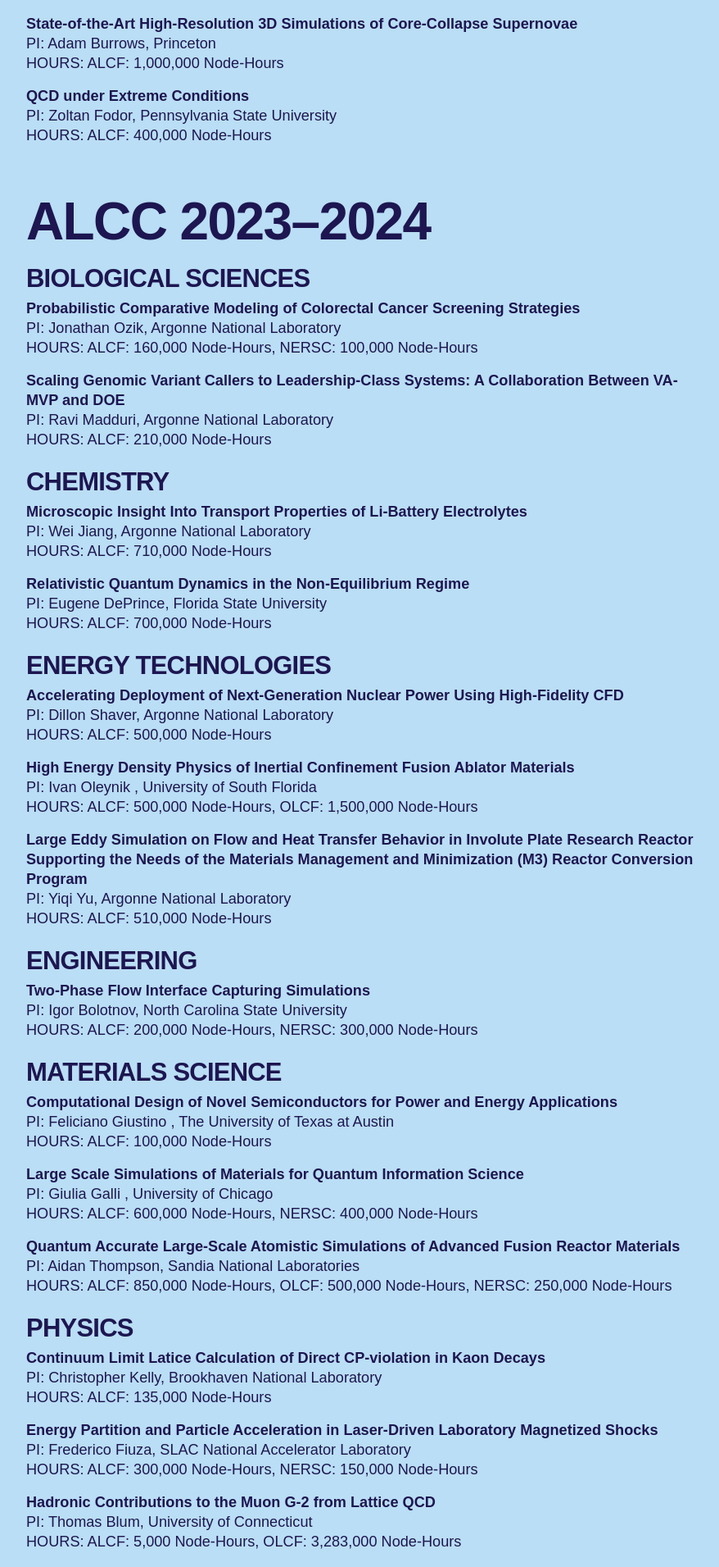
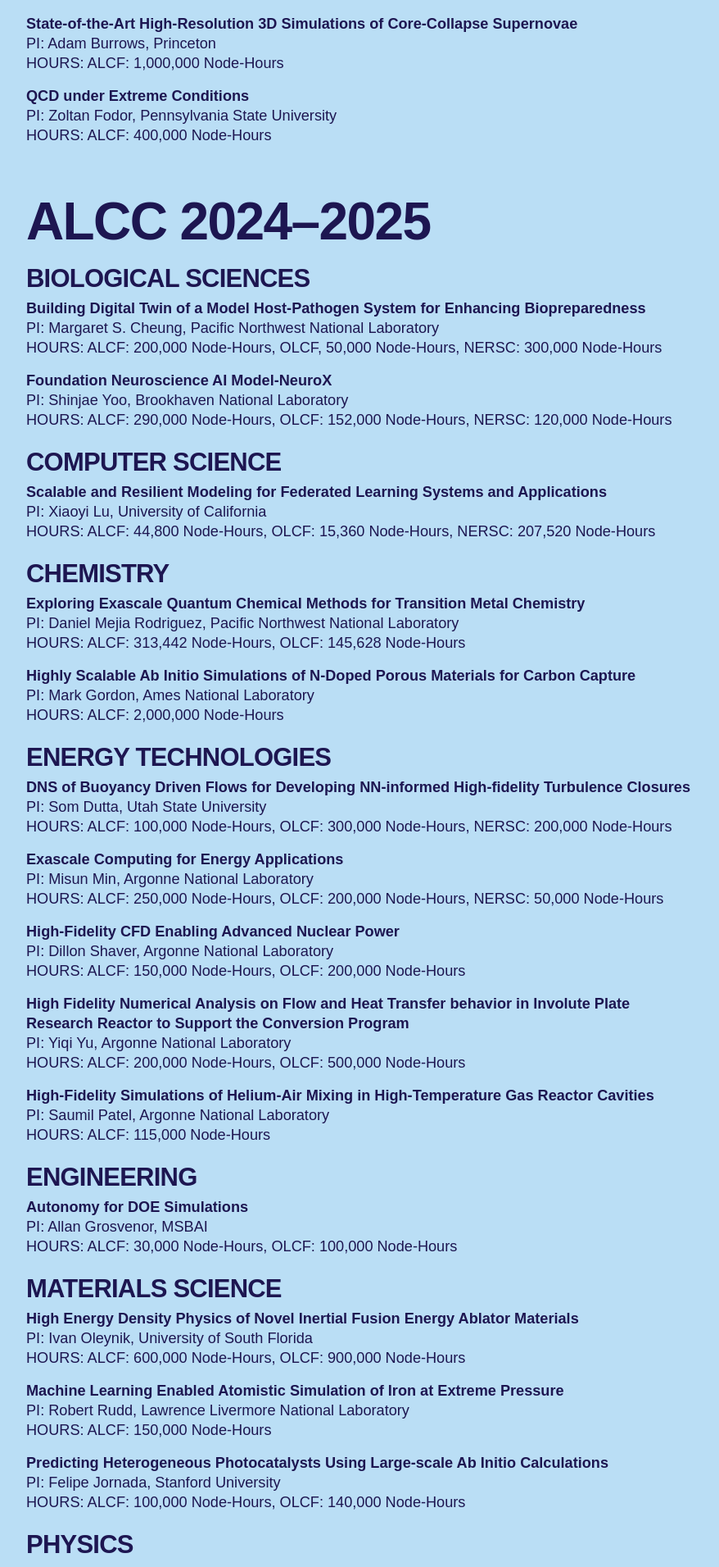
Before and after one commit to argonne-lcf/AR2024, a Jekyll site: the page built from 05_science/projects.md, in a window 1280 px wide. Shown: the part 3031-4942 px from the top of the page at 82% size, without its empty margins (303-1181 px from the left). Built offline with Jekyll 4.4.1, drawn with Linux system fonts in a browser that asks for light colours; some web fonts are replaced; some of the changed text lies outside the part shown.

Commit message:
All projects updated and section finished-LL.md

```diff
--- a/05_science/projects.md
+++ b/05_science/projects.md
@@ -154,94 +154,105 @@
 
 
 
-# ALCC 2023–2024
+# ALCC 2024–2025
 
 ## BIOLOGICAL SCIENCES
 
-### [Probabilistic Comparative Modeling of Colorectal Cancer Screening Strategies](https://www.alcf.anl.gov/science/projects/probabilistic-comparative-modeling-colorectal-cancer-screening-strategies-1)
-PI: Jonathan Ozik, Argonne National Laboratory\
-HOURS: ALCF: 160,000 Node-Hours, NERSC: 100,000 Node-Hours
+### [Building Digital Twin of a Model Host-Pathogen System for Enhancing Biopreparedness](https://www.alcf.anl.gov/science/projects/building-digital-twin-model-host-pathogen-system-enhancing-biopreparedness)
+PI: Margaret S. Cheung, Pacific Northwest National Laboratory\
+HOURS: ALCF: 200,000 Node-Hours, OLCF, 50,000 Node-Hours, NERSC: 300,000 Node-Hours
 
-### [Scaling Genomic Variant Callers to Leadership-Class Systems: A Collaboration Between VA-MVP and DOE](https://www.alcf.anl.gov/science/projects/scaling-genomic-variant-callers-leadership-class-systems-collaboration-between-va)
-PI: Ravi Madduri, Argonne National Laboratory\
-HOURS: ALCF: 210,000 Node-Hours
+### [Foundation Neuroscience AI Model-NeuroX](https://www.alcf.anl.gov/science/projects/foundation-neuroscience-ai-model-neurox)
+PI: Shinjae Yoo, Brookhaven National Laboratory\
+HOURS: ALCF: 290,000 Node-Hours, OLCF: 152,000 Node-Hours, NERSC: 120,000 Node-Hours
+
+
+
+
+## COMPUTER SCIENCE
+
+### [Scalable and Resilient Modeling for Federated Learning Systems and Applications](https://www.alcf.anl.gov/science/projects/scalable-and-resilient-modeling-federated-learning-systems-and-applications)
+PI: Xiaoyi Lu, University of California\
+HOURS: ALCF: 44,800 Node-Hours, OLCF: 15,360 Node-Hours, NERSC: 207,520 Node-Hours
+
 
 
 
 
 ## CHEMISTRY
 
-### [Microscopic Insight Into Transport Properties of Li-Battery Electrolytes](https://www.alcf.anl.gov/science/projects/microscopic-insight-transport-properties-li-battery-electrolytes-1)
-PI: Wei Jiang, Argonne National Laboratory\
-HOURS: ALCF: 710,000 Node-Hours
+### [Exploring Exascale Quantum Chemical Methods for Transition Metal Chemistry](https://www.alcf.anl.gov/science/projects/exploring-exascale-quantum-chemical-methods-transition-metal-chemistry)
+PI: Daniel Mejia Rodriguez, Pacific Northwest National Laboratory\
+HOURS: ALCF: 313,442 Node-Hours, OLCF: 145,628 Node-Hours
 
-### [Relativistic Quantum Dynamics in the Non-Equilibrium Regime](https://www.alcf.anl.gov/science/projects/relativistic-quantum-dynamics-non-equilibrium-regime)
-PI: Eugene DePrince, Florida State University\
-HOURS: ALCF: 700,000 Node-Hours
+### [Highly Scalable Ab Initio Simulations of N-Doped Porous Materials for Carbon Capture](https://www.alcf.anl.gov/science/projects/highly-scalable-ab-initio-simulations-n-doped-porous-materials-carbon-capture)
+PI: Mark Gordon, Ames National Laboratory\
+HOURS: ALCF: 2,000,000 Node-Hours
 
 
 
 
 ## ENERGY TECHNOLOGIES
 
-### [Accelerating Deployment of Next-Generation Nuclear Power Using High-Fidelity CFD](https://www.alcf.anl.gov/science/projects/accelerating-deployment-next-generation-nuclear-power-using-high-fidelity-cfd)
+### [DNS of Buoyancy Driven Flows for Developing NN-informed High-fidelity Turbulence Closures](https://www.alcf.anl.gov/science/projects/dns-buoyancy-driven-flows-developing-nn-informed-high-fidelity-turbulence-closures)
+PI: Som Dutta, Utah State University\
+HOURS: ALCF: 100,000 Node-Hours, OLCF: 300,000 Node-Hours, NERSC: 200,000 Node-Hours
+
+### [Exascale Computing for Energy Applications](https://www.alcf.anl.gov/science/projects/exascale-computing-energy-applications)
+PI: Misun Min, Argonne National Laboratory\
+HOURS: ALCF: 250,000 Node-Hours, OLCF: 200,000 Node-Hours, NERSC: 50,000 Node-Hours
+
+### [High-Fidelity CFD Enabling Advanced Nuclear Power](https://www.alcf.anl.gov/science/projects/high-fidelity-cfd-enabling-advanced-nuclear-power)
 PI: Dillon Shaver, Argonne National Laboratory\
-HOURS: ALCF: 500,000 Node-Hours
+HOURS: ALCF: 150,000 Node-Hours, OLCF: 200,000 Node-Hours
 
-### [High Energy Density Physics of Inertial Confinement Fusion Ablator Materials](https://www.alcf.anl.gov/science/projects/high-energy-density-physics-inertial-confinement-fusion-ablator-materials)
-PI: Ivan Oleynik , University of South Florida\
-HOURS: ALCF: 500,000 Node-Hours, OLCF: 1,500,000 Node-Hours
+### [High Fidelity Numerical Analysis on Flow and Heat Transfer behavior in Involute Plate Research Reactor to Support the Conversion Program](https://www.alcf.anl.gov/science/projects/high-fidelity-numerical-analysis-flow-and-heat-transfer-behavior-involute-plate)
+PI: Yiqi Yu, Argonne National Laboratory\
+HOURS: ALCF: 200,000 Node-Hours, OLCF: 500,000 Node-Hours
 
-### [Large Eddy Simulation on Flow and Heat Transfer Behavior in Involute Plate Research Reactor Supporting the Needs of the Materials Management and Minimization (M3) Reactor Conversion Program](https://www.alcf.anl.gov/science/projects/large-eddy-simulation-flow-and-heat-transfer-behavior-involute-plate-research)
-PI: Yiqi Yu, Argonne National Laboratory\
-HOURS: ALCF: 510,000 Node-Hours
+### [High-Fidelity Simulations of Helium-Air Mixing in High-Temperature Gas Reactor Cavities](https://www.alcf.anl.gov/science/projects/high-fidelity-simulations-helium-air-mixing-high-temperature-gas-reactor-cavities)
+PI: Saumil Patel, Argonne National Laboratory\
+HOURS: ALCF: 115,000 Node-Hours
 
 
 
 
 ## ENGINEERING
 
-### [Two-Phase Flow Interface Capturing Simulations](https://www.alcf.anl.gov/science/projects/two-phase-flow-interface-capturing-simulations)
-PI: Igor Bolotnov, North Carolina State University\
-HOURS: ALCF: 200,000 Node-Hours, NERSC: 300,000 Node-Hours
+### [Autonomy for DOE Simulations](https://www.alcf.anl.gov/science/projects/autonomy-doe-simulations)
+PI: Allan Grosvenor, MSBAI\
+HOURS: ALCF: 30,000 Node-Hours, OLCF: 100,000 Node-Hours
 
 
 
 
 ## MATERIALS SCIENCE
 
-### [Computational Design of Novel Semiconductors for Power and Energy Applications](https://www.alcf.anl.gov/science/projects/computational-design-novel-semiconductors-power-and-energy-applications)
-PI: Feliciano Giustino , The University of Texas at Austin\
-HOURS: ALCF: 100,000 Node-Hours
+### [High Energy Density Physics of Novel Inertial Fusion Energy Ablator Materials](https://www.alcf.anl.gov/science/projects/high-energy-density-physics-novel-inertial-fusion-energy-ablator-materials)
+PI: Ivan Oleynik, University of South Florida\
+HOURS: ALCF: 600,000 Node-Hours, OLCF: 900,000 Node-Hours
 
-### [Large Scale Simulations of Materials for Quantum Information Science](https://www.alcf.anl.gov/science/projects/large-scale-simulations-materials-quantum-information-science)
-PI: Giulia Galli , University of Chicago\
-HOURS: ALCF: 600,000 Node-Hours, NERSC: 400,000 Node-Hours
+### [Machine Learning Enabled Atomistic Simulation of Iron at Extreme Pressure](https://www.alcf.anl.gov/science/projects/machine-learning-enabled-atomistic-simulation-iron-extreme-pressure)
+PI: Robert Rudd, Lawrence Livermore National Laboratory\
+HOURS: ALCF: 150,000 Node-Hours
 
-### [Quantum Accurate Large-Scale Atomistic Simulations of Advanced Fusion Reactor Materials](https://www.alcf.anl.gov/science/projects/quantum-accurate-large-scale-atomistic-simulations-advanced-fusion-reactor)
-PI: Aidan Thompson, Sandia National Laboratories\
-HOURS: ALCF: 850,000 Node-Hours, OLCF: 500,000 Node-Hours, NERSC: 250,000 Node-Hours
+### [Predicting Heterogeneous Photocatalysts Using Large-scale Ab Initio Calculations](https://www.alcf.anl.gov/science/projects/predicting-heterogeneous-photocatalysts-using-large-scale-ab-initio-calculations)
+PI: Felipe Jornada, Stanford University\
+HOURS: ALCF: 100,000 Node-Hours, OLCF: 140,000 Node-Hours
 
 
 
 
 ## PHYSICS
 
-### [Continuum Limit Latice Calculation of Direct CP-violation in Kaon Decays](https://www.alcf.anl.gov/science/projects/continuum-limit-latice-calculation-direct-cp-violation-kaon-decays)
-PI: Christopher Kelly, Brookhaven National Laboratory\
-HOURS: ALCF: 135,000 Node-Hours
+### [Hadronic Contributions to the Muon g-2 from Lattice QCD](https://www.alcf.anl.gov/science/projects/hadronic-contributions-muon-g-2-lattice-qcd-0)
+PI: Thomas Blum, University of Connecticut\
+HOURS: ALCF: 1,000,000 Node-Hours, OLCF: 3,846,000 Node-Hours
 
-### [Energy Partition and Particle Acceleration in Laser-Driven Laboratory Magnetized Shocks](https://www.alcf.anl.gov/science/projects/energy-partition-and-particle-acceleration-laser-driven-laboratory-magnetized)
-PI: Frederico Fiuza, SLAC National Accelerator Laboratory\
-HOURS: ALCF: 300,000 Node-Hours, NERSC: 150,000 Node-Hours
+### [Simulating Large-scale Long-lived Neutron Star Remnants from Binary Neutron Star Mergers](https://www.alcf.anl.gov/science/projects/simulating-large-scale-long-lived-neutron-star-remnants-binary-neutron-star)
+PI: Ore Gottlieb, Flatiron Institute\
+HOURS: ALCF: 400,000 Node-Hours
 
-### [Hadronic Contributions to the Muon G-2 from Lattice QCD](https://www.alcf.anl.gov/science/projects/hadronic-contributions-muon-g-2-lattice-qcd)
-PI: Thomas Blum, University of Connecticut\
-HOURS: ALCF: 5,000 Node-Hours, OLCF: 3,283,000 Node-Hours
-
-### [Using GPU to Reconstruct LHC Collisions Recorded with the CMS Detector](https://www.alcf.anl.gov/science/projects/using-gpu-reconstruct-lhc-collisions-recorded-cms-detector)
-PI: Dirk Hufnagel , Fermi National Accelerator Laboratory\
-HOURS: ALCF: 70,000 Node-Hours
 
 
 
@@ -350,6 +361,36 @@
 
 
 
+# ALCF Data Science Program
+
+### Advanced Materials Characterization with AI-Informed Computation
+PI: Marco Govoni, Argonne National Laboratory
+
+### Autonomous Molecular Design for Redox Flow Batteries
+PI: Logan Ward, Argonne National Laboratory
+
+### Deep Learning at Scale for Multimessenger Astrophysics Through the NCSA-Argonne Collaboration
+PI: Eliu Huerta, University of Illinois at Urbana-Champaign
+
+### Developing High-Performance-Computing Applications for Liquid Argon Neutrino Detectors
+PI: Andrzej Szelc, University of Manchester
+
+### Dynamic Compressed Sensing for Real-Time Tomographic Reconstruction
+PI: Robert Hovden, University of Michigan
+
+### Learning Optimal Image Representations for Current and Future Sky Surveys
+PI: George Stein, Lawrence Berkeley National Laboratory
+
+### Machine Learning for Data Reconstruction to Accelerate Physics Discoveries in Accelerator-Based Neutrino Oscillation Experiments
+PI: Marco Del Tutto, Fermi National Accelerator Laboratory
+
+### Machine Learning Magnetic Properties of Van Der Waals Heterostructures
+PI: Trevor Rhone, Rensselaer Polytechnic Institute
+
+### X-ray Microscopy of Extended 3D Objects: Scaling Towards the Future
+PI: Chris Jacobsen, Argonne National Laboratory and Northwestern University
+
+
 # AURORA EARLY SCIENCE PROGRAM
 
 ### Accelerated Deep Learning Discovery in Fusion Energy Science
```
Also changed, not shown: other parts of 05_science/projects.md (+0 -3 lines).
